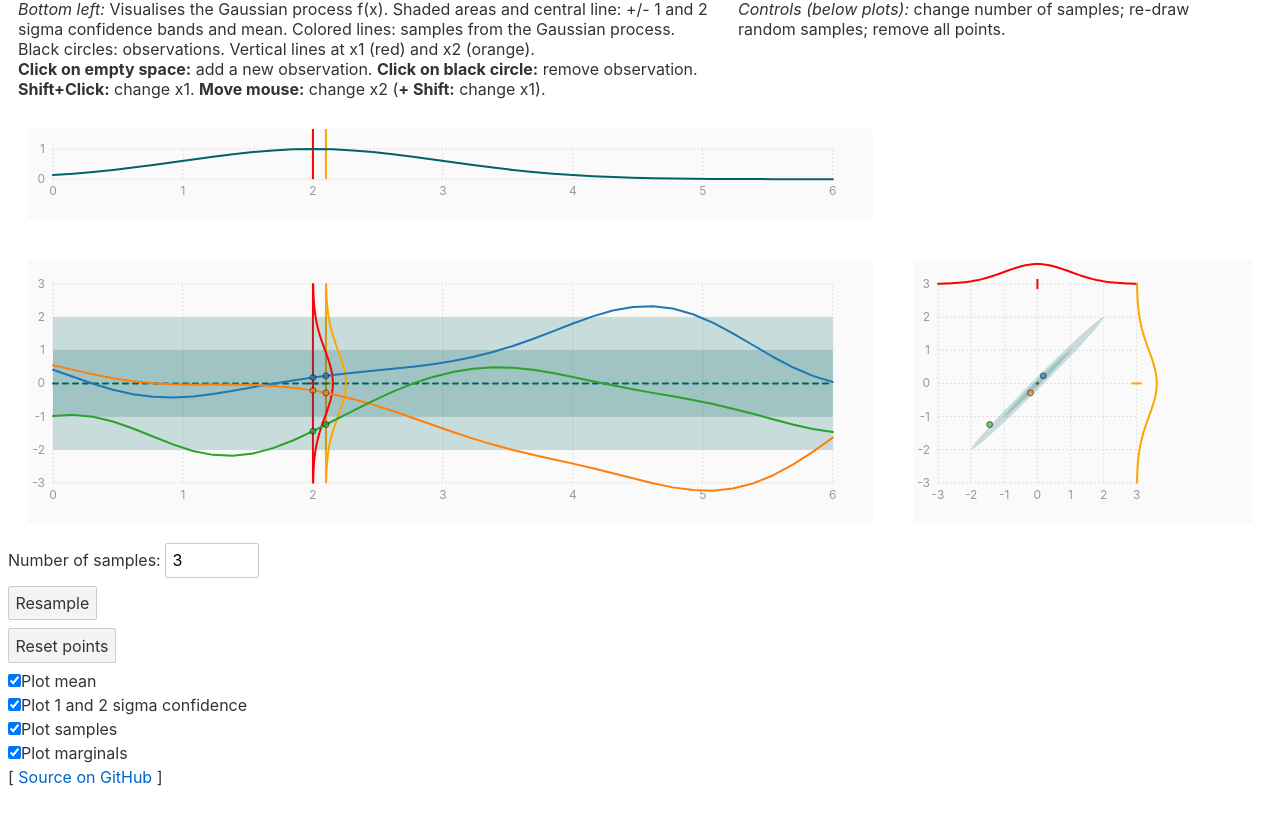
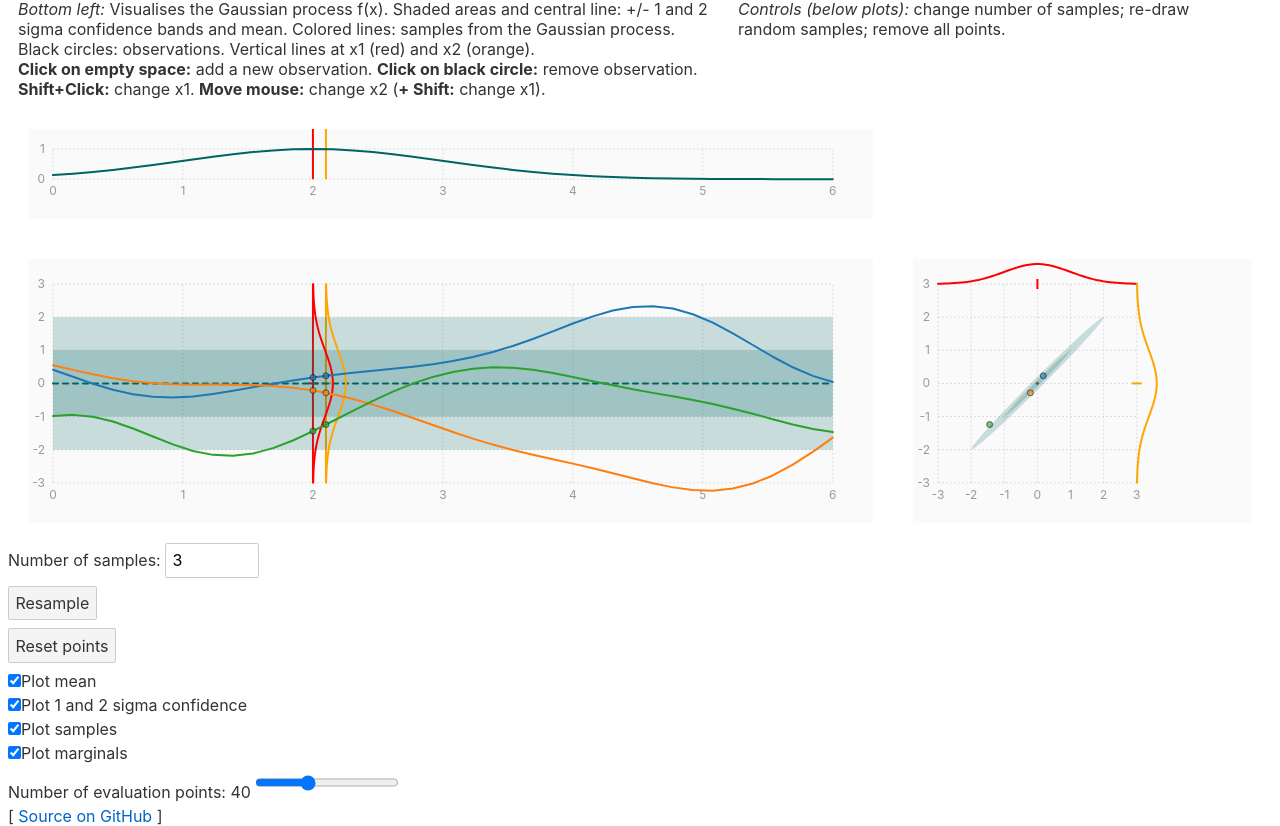
Before and after one commit to st--/interactive-gp-visualization, a Svelte app: page / in a window 1280 px wide. Shown: the part 188-1014 px from the top of the page. Before the commit the page ends 975 px from the top, so only its background shows below. Built offline with nearby package versions, Linux system fonts and the light colour scheme.

Commit message:
move plot config into ConfigPlot.svelte

```diff
--- a/src/App.svelte
+++ b/src/App.svelte
@@ -29,6 +29,7 @@ Future thoughts:
   import Kernelplot from "./Kernelplot.svelte";
   import Covariance from "./Covariance.svelte";
   import RandomSample from "./RandomSample.svelte";
+  import ConfigPlot from "./ConfigPlot.svelte";
   import { x1, x2, vs } from "./store.js";
   import { sqexp, matern12, white, sumKernel } from "./kernels.js";
   import { linspace, matrixSqrt, sampleMvn, covEllipse } from "./mymath.js";
@@ -148,20 +149,7 @@ Future thoughts:
         points = [];
       }}>Reset points</button
     >
-    <label
-      ><input type="checkbox" bind:checked={plotProps.mean} />Plot mean</label
-    >
-    <label
-      ><input type="checkbox" bind:checked={plotProps.confidence} />Plot 1 and 2
-      sigma confidence</label
-    >
-    <label
-      ><input type="checkbox" bind:checked={plotProps.samples} />Plot samples</label
-    >
-    <label
-      ><input type="checkbox" bind:checked={plotProps.marginals} />Plot
-      marginals</label
-    >
+    <ConfigPlot bind:plotProps bind:num_grid />
   </div>
   <div>
     [
--- /dev/null
+++ b/src/ConfigPlot.svelte
@@ -0,0 +1,21 @@
+<script>
+  export let plotProps, num_grid;
+</script>
+
+<label><input type="checkbox" bind:checked={plotProps.mean} />Plot mean</label>
+<label
+  ><input type="checkbox" bind:checked={plotProps.confidence} />Plot 1 and 2
+  sigma confidence</label
+>
+<label
+  ><input type="checkbox" bind:checked={plotProps.samples} />Plot samples</label
+>
+<label
+  ><input type="checkbox" bind:checked={plotProps.marginals} />Plot marginals</label
+>
+<div class="advanced">
+  <label>
+    Number of evaluation points: {num_grid}
+    <input type="range" bind:value={num_grid} min="10" max="100" step="5" />
+  </label>
+</div>
```
